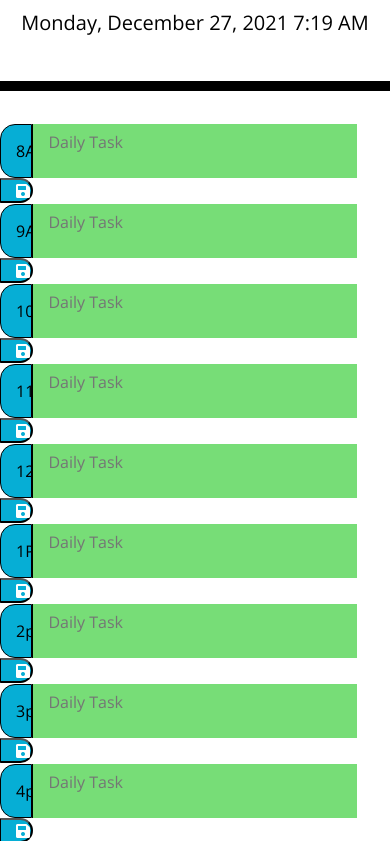
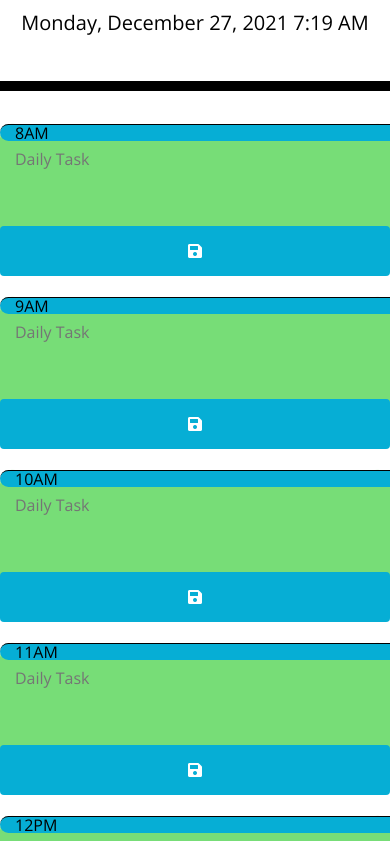
Before and after one commit to JMCampbell2021/Scheduler, a plain HTML site: page index.html in a window 390 px wide. Shown: the part 256-1097 px from the top of the page. Drawn offline with nearby package versions, Linux system fonts and the light colour scheme.

Commit message:
simplified codes for HTML,CSS and JS file

```diff
--- a/assets/css/style.css
+++ b/assets/css/style.css
@@ -1,10 +1,10 @@
 body {
-    font-family: 'Open Sans', sans-serif;
+  font-family: "Open Sans", sans-serif;
   font-size: 16px;
   line-height: 1;
 }
 
-  textarea{
+textarea {
   background: transparent;
   border: none;
   resize: none;
@@ -21,35 +21,34 @@ body {
   border-bottom: 10px solid black;
 }
 
-  .description{
+.description {
   white-space: pre-wrap;
 }
 
-  .time-block{
+.time-block {
   text-align: center;
-    /* border-radius: 15px; */
-    border-top-left-radius: 15px;
-    border-bottom-left-radius: 15px;
-    border: 1px solid black;
-    display: flex;
-    align-items: center;
+  border-radius: 15px;
 }
 
 .row {
   white-space: pre-wrap;
   height: 80px;
-    border-top: 1px solid white;;
+  border-top: 1px solid white;
 }
 
 .hour {
-    background-color: #06AED5;
+  background-color: #06aed5;
   color: #000000;
-    /* border-top: 1px dashed #000000; */
+  border-top: 1px solid #000000;
+  border-top-left-radius: 15px;
+  border-bottom-left-radius: 15px;
+  display: flex;
+  align-items: center;
 }
 
 .past {
   background-color: #d3d3d3;
-    color: black;
+  color: white;
 }
 
 .present {
@@ -59,18 +58,40 @@ body {
 
 .future {
   background-color: #77dd77;
-    color: black;
+  color: white;
 }
 
 .saveBtn {
   border-left: 1px solid black;
   border-top-right-radius: 15px;
   border-bottom-right-radius: 15px;
-    background-color: #06AED5;
+  background-color: #06aed5;
   color: white;
 }
 
 .saveBtn i:hover {
   font-size: 20px;
-    transition: all .3s ease-in-out;
+  transition: all 0.3s ease-in-out;
 }
+
+  @media screen and (max-width: 768px), screen and (max-width: 575px) {
+  .row {
+    height: auto;
+    margin-top: 20px;
+  }
+
+  .hour {
+    padding-right: 17%;
+  }
+
+  .saveBtn {
+    border: 0;
+    border-radius: 0.25rem;
+    height: 50px;
+  }
+
+  textarea {
+    min-height: 85px;
+    border: 0;
+  }
+}
--- a/assets/js/script.js
+++ b/assets/js/script.js
@@ -1,70 +1,49 @@
 $(document).ready(function () {
+    // Month name, day of month, day of week, year, time
+    var currentTime = moment().format('LLLL')
+    $("#currentDay").html(currentTime);
 
-    var currentTime = moment().format('LLLL')  // Month name, day of month, day of week, year, time
-    var currentDate = $('#currentDay');
-    currentDate.text(currentTime);
-
-    var date = new Date();
-    var currentHour = date.getHours();
-
-    for (var i = 8; i < 19; i++) {
-        if (i < currentHour) {
-            document.getElementById(i.toString()).classList.add('past');
-        } else if (i === currentHour) {
-            document.getElementById(i.toString()).classList.add('present');
-        } else if (i > currentHour) {
-            document.getElementById(i.toString()).classList.add('future');
-        }
+     // Check the time and add background indicators
+    function date() {
+        var currentTimeNow = moment().hour();
+        $(".time-block").each(function () {
+            var indicatorTime = parseInt($(this).attr("id").split("hour"));
+            if (indicatorTime < currentTimeNow) {
+                $(this).removeClass("future");
+                $(this).removeClass("present");
+                $(this).addClass("past");
+            } else if (indicatorTime === currentTimeNow) {
+                $(this).removeClass("past");
+                $(this).removeClass("future");
+                $(this).addClass("present");
+            } else {
+                $(this).removeClass("present");
+                $(this).removeClass("past");
+                $(this).addClass("future");
+            }
+        })
     }
 
-    $('.saveBtn').click(function(event){
-        event.preventDefault();
-
-        var Task8 = document.getElementById('8').value;
-        localStorage.setItem('Task8', Task8);
-        var Task9 = document.getElementById('9').value;
-        localStorage.setItem('Task9', Task9);
-        var Task10 = document.getElementById('10').value;
-        localStorage.setItem('Task10', Task10);
-        var Task11 = document.getElementById('11').value;
-        localStorage.setItem('Task11', Task11);
-        var Task12 = document.getElementById('12').value;
-        localStorage.setItem('Task12', Task12);
-        var Task13 = document.getElementById('13').value;
-        localStorage.setItem('Task13', Task13);
-        var Task14 = document.getElementById('14').value;
-        localStorage.setItem('Task14', Task14);
-        var Task15 = document.getElementById('15').value;
-        localStorage.setItem('Task15', Task15);
-        var Task16 = document.getElementById('16').value;
-        localStorage.setItem('Task16', Task16);
-        var Task17 = document.getElementById('17').value;
-        localStorage.setItem('Task17', Task17);
-        var Task18 = document.getElementById('18').value;
-        localStorage.setItem('Task18', Task18);
+    // Save to local storage
+    $('.saveBtn').click(function(){
+        var discription = $(this).siblings(".discription").val();
+        var time = $(this).parent().attr("id");
+        localStorage.setItem(time,discription)
     })
 
-    var loadTask8 = localStorage.getItem('Task8');
-    document.getElementById('8').value = loadTask8;
-    var loadTask9 = localStorage.getItem('Task9');
-    document.getElementById('9').value = loadTask9
-    var loadTask10 = localStorage.getItem('Task10');
-    document.getElementById('10').value = loadTask10
-    var loadTask11 = localStorage.getItem('Task11');
-    document.getElementById('11').value = loadTask11
-    var loadTask12 = localStorage.getItem('Task12');
-    document.getElementById('12').value = loadTask12
-    var loadTask13 = localStorage.getItem('Task13');
-    document.getElementById('13').value = loadTask13
-    var loadTask14 = localStorage.getItem('Task14');
-    document.getElementById('14').value = loadTask14
-    var loadTask15 = localStorage.getItem('Task15');
-    document.getElementById('15').value = loadTask15
-    var loadTask16 = localStorage.getItem('Task16');
-    document.getElementById('16').value = loadTask16
-    var loadTask17 = localStorage.getItem('Task17');
-    document.getElementById('17').value = loadTask17
-    var loadTask18 = localStorage.getItem('Task18');
-    document.getElementById('18').value = loadTask18
+    // Get data from local storage
+    $("#8 .discription").val(localStorage.getItem("8"));
+    $("#9 .discription").val(localStorage.getItem("9"));
+    $("#10 .discription").val(localStorage.getItem("10"));
+    $("#11 .discription").val(localStorage.getItem("11"));
+    $("#12 .discription").val(localStorage.getItem("12"));
+    $("#13 .discription").val(localStorage.getItem("13"));
+    $("#14 .discription").val(localStorage.getItem("14"));
+    $("#15 .discription").val(localStorage.getItem("15"));
+    $("#16 .discription").val(localStorage.getItem("16"));
+    $("#17 .discription").val(localStorage.getItem("17"));
+    $("#18 .discription").val(localStorage.getItem("18"));
 
+
+    date();
 });
--- a/index.html
+++ b/index.html
@@ -18,60 +18,60 @@
       <p id="currentDay" class="lead"></p>
     </header>
     <div class="container">
-        <div class="row">
-            <div class="col-1 time-block hour">8AM</div>
-            <textarea id="8" class="discription col-10" placeholder="Daily Task"></textarea>
-            <button class="col-1 saveBtn fas fa-save"></button>
+        <div id="8" class="row time-block">
+            <div class="col-md-1 hour">8AM</div>
+            <textarea class="discription col-md-10" placeholder="Daily Task"></textarea>
+            <button class="col-md-1 saveBtn fas fa-save"></button>
         </div>
-        <div class="row">
-            <div class="col-1 time-block hour">9AM</div>
-            <textarea id="9" class="discription col-10" placeholder="Daily Task"></textarea>
-            <button class="col-1 saveBtn fas fa-save"></button>
+        <div id="9" class="row time-block">
+            <div class="col-md-1 hour">9AM</div>
+            <textarea class="discription col-md-10" placeholder="Daily Task"></textarea>
+            <button class="col-md-1 saveBtn fas fa-save"></button>
         </div>
-        <div class="row">
-            <div class="col-1 time-block hour">10AM</div>
-            <textarea id="10" class="discription col-10" placeholder="Daily Task"></textarea>
-            <button class="col-1 saveBtn fas fa-save"></button>
+        <div id="10" class="row time-block">
+            <div class="col-md-1 hour">10AM</div>
+            <textarea class="discription col-md-10" placeholder="Daily Task"></textarea>
+            <button class="col-md-1 saveBtn fas fa-save"></button>
         </div>
-        <div class="row">
-            <div class="col-1 time-block hour">11AM</div>
-            <textarea id="11" class="discription col-10" placeholder="Daily Task"></textarea>
-            <button class="col-1 saveBtn fas fa-save"></button>
+        <div id="11" class="row time-block">
+            <div class="col-md-1 hour">11AM</div>
+            <textarea class="discription col-md-10" placeholder="Daily Task"></textarea>
+            <button class="col-md-1 saveBtn fas fa-save"></button>
         </div>
-        <div class="row">
-            <div class="col-1 time-block hour">12PM</div>
-            <textarea id="12" class="discription col-10" placeholder="Daily Task"></textarea>
-            <button class="col-1 saveBtn fas fa-save"></button>
+        <div id="12" class="row time-block">
+            <div class="col-md-1 hour">12PM</div>
+            <textarea class="discription col-md-10" placeholder="Daily Task"></textarea>
+            <button class="col-md-1 saveBtn fas fa-save"></button>
         </div>
-        <div class="row">
-            <div class="col-1 time-block hour">1PM</div>
-            <textarea id="13" class="discription col-10" placeholder="Daily Task"></textarea>
-            <button class="col-1 saveBtn fas fa-save"></button>
+        <div id="13" class="row time-block">
+            <div class="col-md-1 hour">1PM</div>
+            <textarea class="discription col-md-10" placeholder="Daily Task"></textarea>
+            <button class="col-md-1 saveBtn fas fa-save"></button>
         </div>
-        <div class="row">
-            <div class="col-1 time-block hour">2pm</div>
-            <textarea id="14" class="discription col-10" placeholder="Daily Task"></textarea>
-            <button class="col-1 saveBtn fas fa-save"></button>
+        <div id="14" class="row time-block">
+            <div class="col-md-1 hour">2pm</div>
+            <textarea class="discription col-md-10" placeholder="Daily Task"></textarea>
+            <button class="col-md-1 saveBtn fas fa-save"></button>
         </div>
-        <div class="row">
-            <div class="col-1 time-block hour">3pm</div>
-            <textarea id="15" class="discription col-10" placeholder="Daily Task"></textarea>
-            <button class="col-1 saveBtn fas fa-save"></button>
+        <div id="15" class="row time-block">
+            <div class="col-md-1 hour">3pm</div>
+            <textarea class="discription col-md-10" placeholder="Daily Task"></textarea>
+            <button class="col-md-1 saveBtn fas fa-save"></button>
         </div>
-        <div class="row">
-            <div class="col-1 time-block hour">4pm</div>
-            <textarea id= "16" class="discription col-10" placeholder="Daily Task"></textarea>
-            <button class="col-1 saveBtn fas fa-save"></button>
+        <div id="16" class="row time-block">
+            <div class="col-md-1 hour">4pm</div>
+            <textarea class="discription col-md-10" placeholder="Daily Task"></textarea>
+            <button class="col-md-1 saveBtn fas fa-save"></button>
         </div>
-        <div class="row">
-            <div class="col-1 time-block hour">5pm</div>
-            <textarea id="17" class="discription col-10" placeholder="Daily Task"></textarea>
-            <button class="col-1 saveBtn fas fa-save"></button>
+        <div id="17" class="row time-block">
+            <div class="col-md-1 hour">5pm</div>
+            <textarea class="discription col-md-10" placeholder="Daily Task"></textarea>
+            <button class="col-md-1 saveBtn fas fa-save"></button>
         </div>
-        <div class="row">
-            <div class="col-1 time-block hour">6pm</div>
-            <textarea id="18" class="discription col-10" placeholder="Daily Task"></textarea>
-            <button class="col-1 saveBtn fas fa-save"></button>
+        <div id="18" class="row time-block">
+            <div class="col-md-1 hour">6pm</div>
+            <textarea class="discription col-md-10" placeholder="Daily Task"></textarea>
+            <button class="col-md-1 saveBtn fas fa-save"></button>
         </div>
     </div>
 
```
Lines whose indentation alone changed are shown as unchanged.
